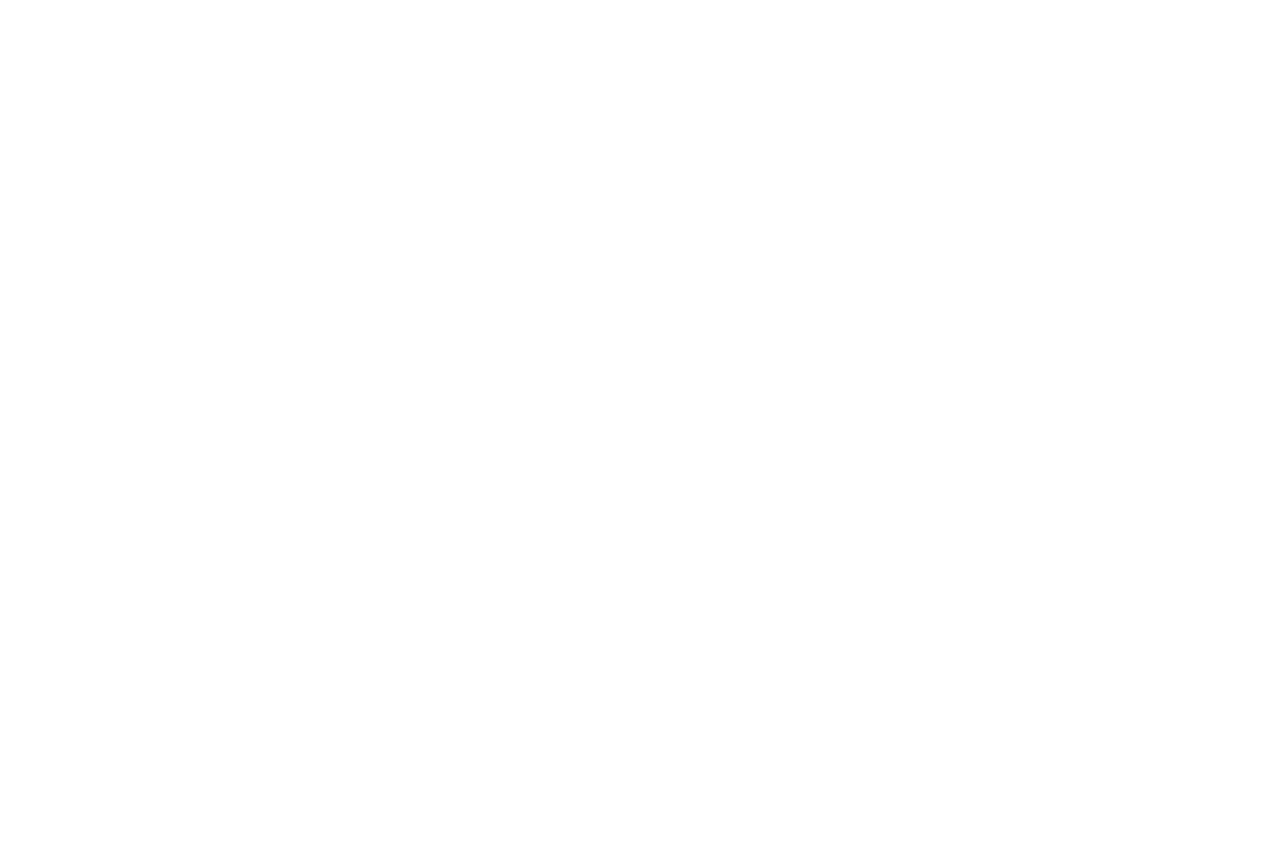
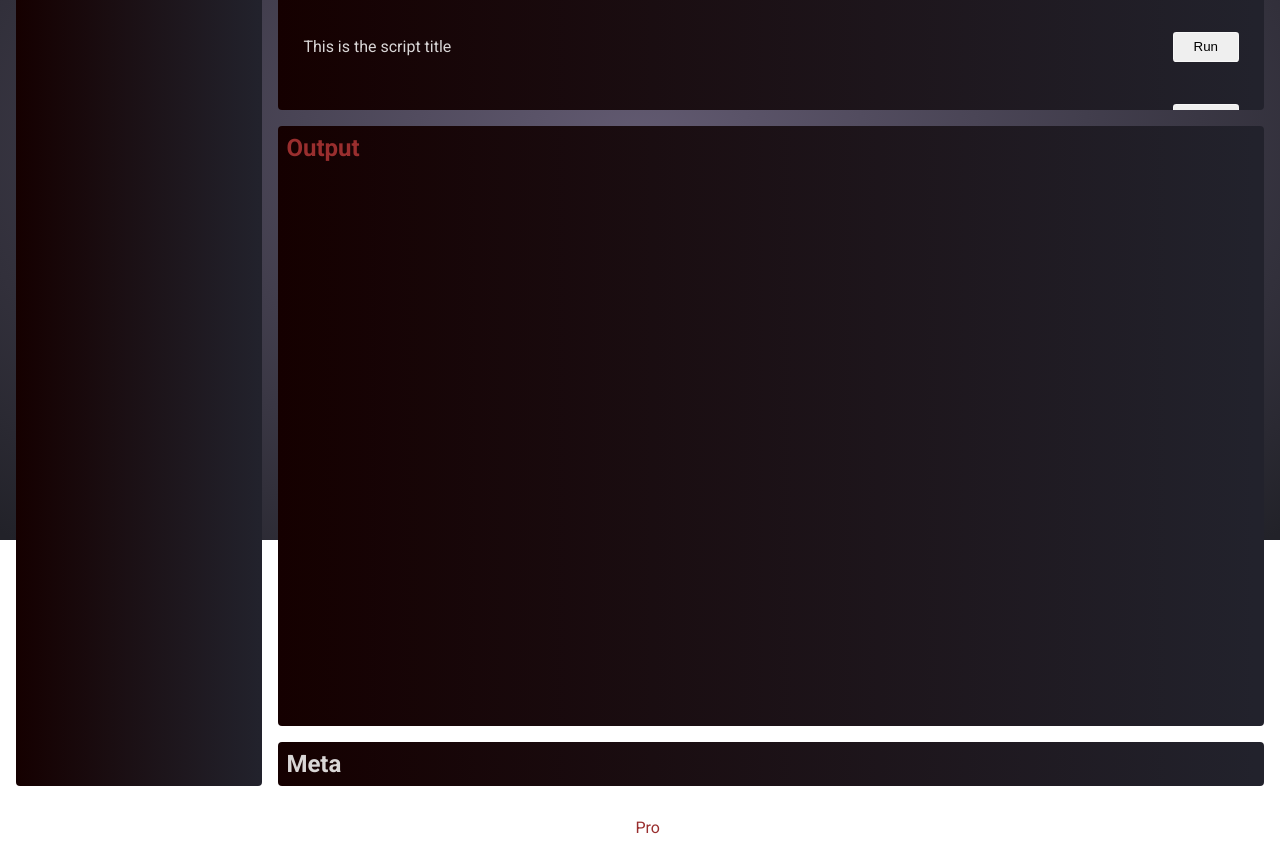
Before and after one commit to RizaHKhan/scrapper-nuxt, a Nuxt app: page /dashboard/1 in a window 1280 px wide. Before the commit this address had no page. Shown: the part 260-1112 px from the top of the page. Before the commit the page ends 800 px from the top, so only its background shows below. Built offline with nearby package versions, Linux system fonts and the light colour scheme.

Commit message:
Finished Syling Dashboard

```diff
--- a/assets/scss/global/button.scss
+++ b/assets/scss/global/button.scss
@@ -18,14 +18,10 @@
 
 .button--success {
   color: green;
-
-}
-
-.button--neutral {
-
 }
 
 .button--danger {
   @extend %button;
+  color: $headerColor;
   background: $red;
 }
--- a/assets/scss/layout/content.scss
+++ b/assets/scss/layout/content.scss
@@ -2,5 +2,5 @@
   display: grid;
   grid-gap: 1em;
   grid-template-columns: 1fr;
-  grid-template-rows: 300px 2fr;
+  grid-template-rows: 300px 600px 1fr;
 }
--- a/assets/scss/layout/dashboard.scss
+++ b/assets/scss/layout/dashboard.scss
@@ -12,7 +12,7 @@
 
   @include lg {
     grid-template-columns: 1fr 4fr;
-    grid-template-rows: .75fr 5fr 50px;
+    grid-template-rows: .25fr 5fr 50px;
 
     .header {
       grid-column: 1 / -1;
--- a/assets/scss/layout/header.scss
+++ b/assets/scss/layout/header.scss
@@ -8,10 +8,10 @@
   @include lg {
     display: flex;
     justify-content: space-between;
-
   }
 
   &__company {
+    margin: auto 0;
 
     .company {
       text-align: center;
@@ -26,14 +26,6 @@
     @include md {
       display: flex;
       justify-content: center;
-
-      li {
-        margin: 2em 1em;
-
-        @include lg {
-          margin: .5em 0 0 1em;
-        }
-      }
     }
   }
 }
--- a/assets/scss/layout/output.scss
+++ b/assets/scss/layout/output.scss
@@ -1,3 +1,4 @@
 .output {
-
+  overflow: auto;
+  height: 100%;
 }
--- /dev/null
+++ b/components/Meta.vue
@@ -0,0 +1,5 @@
+<template>
+  <div class="meta component">
+    <h2>Meta</h2>
+  </div>
+</template>
--- a/components/Output.vue
+++ b/components/Output.vue
@@ -1,6 +1,5 @@
 <template>
   <div class="output component">
     <h2 class="title">Output</h2>
-    <p>Lorem ipsum dolor, sit amet consectetur adipisicing elit. Reprehenderit, assumenda.</p>
   </div>
 </template>
--- a/pages/dashboard/index.vue
+++ b/pages/dashboard/_id.vue
@@ -2,17 +2,20 @@
   <div class="content">
     <Scripts />
     <Output />
+    <Meta />
   </div>
 </template>
 
 <script>
 import Scripts from '@/components/Scripts'
 import Output from '@/components/Output'
+import Meta from '@/components/Meta'
 export default {
   layout: 'dashboard',
   components: {
     Scripts,
-    Output
+    Output,
+    Meta
   }
 }
 </script>
```
Also changed, not shown: 1 other file (tests, documents, lock files or other folders).
